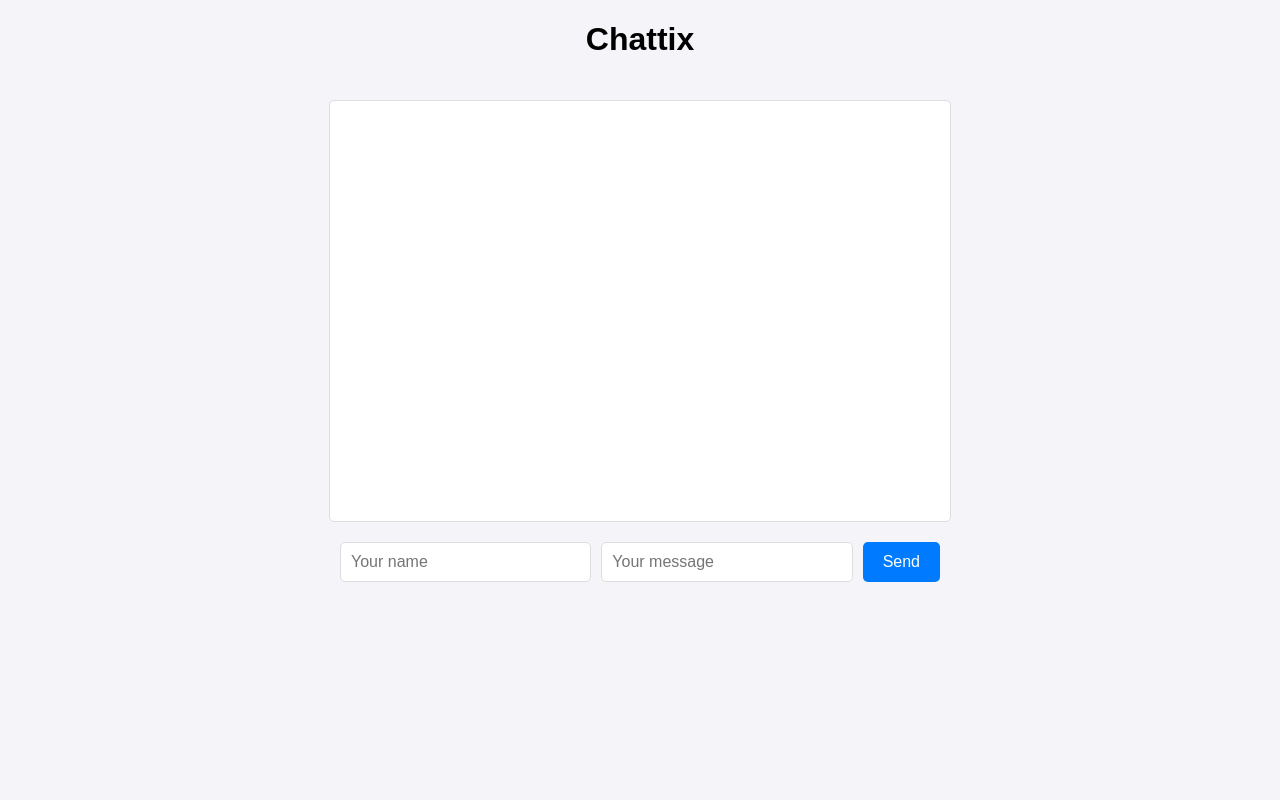
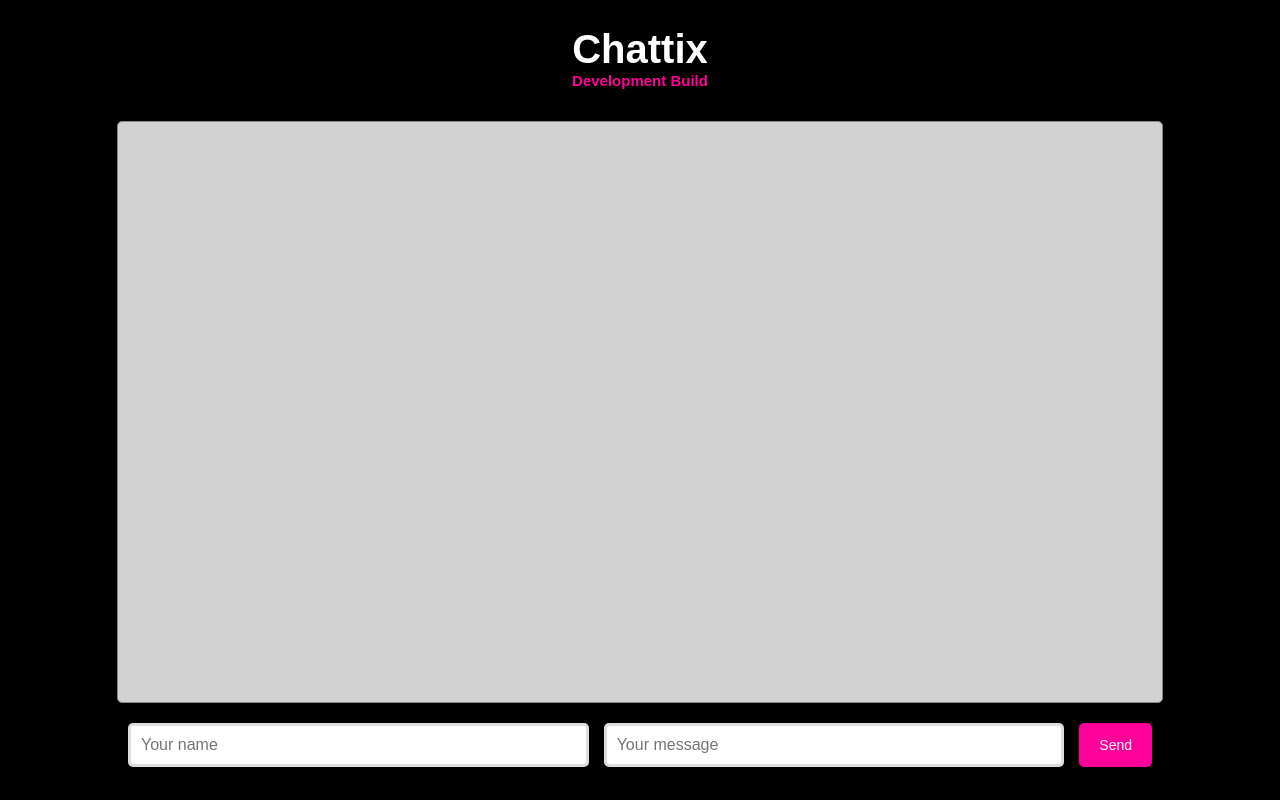
Before and after one commit to NotDaniHere/chattix, a Flask app: page / in a window 1280 px wide. Run offline with Flask 3, Linux system fonts and the light colour scheme; data that the repository does not hold is empty.

Commit message:
Pre-Gemini Modifications

```diff
--- a/app.py
+++ b/app.py
@@ -35,4 +35,4 @@ def receive_messages():
         return jsonify(messages), 200
 
 if __name__ == '__main__':
-    app.run(debug=True)
+    app.run(host='0.0.0.0', debug=False)
--- /dev/null
+++ b/static/chat.js
@@ -0,0 +1,40 @@
+const chatbox = document.getElementById("chatbox");
+const chatForm = document.getElementById("chatForm");
+
+async function fetchMessages() {
+    try {
+        const response = await fetch('/receive');
+        const messages = await response.json();
+        chatbox.innerHTML = messages.map(msg => `
+            <div>
+                <span class="username">${msg.username}</span>:
+                <span>${msg.message}</span>
+                <small>[${msg.timestamp}]</small>
+            </div>
+        `).join("");
+        chatbox.scrollTop = chatbox.scrollHeight;
+    } catch (err) {
+        console.error("Error fetching messages:", err);
+    }
+}
+
+chatForm.addEventListener("submit", async (e) => {
+    e.preventDefault();
+    const username = document.getElementById("username").value;
+    const message = document.getElementById("message").value;
+
+    try {
+        await fetch('/send', {
+            method: 'POST',
+            headers: { 'Content-Type': 'application/json' },
+            body: JSON.stringify({ username, message }),
+        });
+        document.getElementById("message").value = "";
+        fetchMessages();
+    } catch (err) {
+        console.error("Error sending message:", err);
+    }
+});
+
+setInterval(fetchMessages, 2000); // Refresh messages every 2 seconds
+fetchMessages(); // Initial fetch
--- /dev/null
+++ b/static/styles.css
@@ -0,0 +1,63 @@
+body {
+    font-family: Arial, sans-serif;
+    margin: 0;
+    padding: 0;
+    display: flex;
+    flex-direction: column;
+    align-items: center;
+    background-color: black;
+}
+h1 {
+    color:white;
+    border-bottom: 0px;
+    margin-bottom: 0px;
+    font-size: 40px;
+}
+h2 {
+    margin-top: 0px;
+    border-top: 2px;
+    color: #ff0099;
+    font-size: 15px;
+}
+#chatbox {
+    width: 80%;
+    max-width: 80vw;
+    height: 70vh;
+    border: 1px solid #8b8787;
+    border-radius: 5px;
+    overflow-y: scroll;
+    margin: 20px 0;
+    padding: 10px;
+    background: lightgray;
+}
+#chatbox div {
+    margin-bottom: 10px;
+}
+#chatbox .username {
+    font-weight: bold;
+}
+form {
+    width: 100%;
+    max-width: 80vw;
+    display: flex;
+    gap: 15px;
+}
+input[type="text"] {
+    flex: 1;
+    padding: 10px;
+    font-size: 16px;
+    border: 3px solid #ddd;
+    border-radius: 5px;
+}
+button {
+    padding: 10px 20px;
+    font-size: 14px;
+    border: none;
+    background-color: #ff0099;
+    color: #fff;
+    border-radius: 5px;
+    cursor: pointer;
+}
+button:hover {
+    background-color: #b30083;
+}
--- a/templates/index.html
+++ b/templates/index.html
@@ -4,62 +4,11 @@
     <meta charset="UTF-8">
     <meta name="viewport" content="width=device-width, initial-scale=1.0">
     <title>Chattix Development Build</title>
-    <style>
-        body {
-            font-family: Arial, sans-serif;
-            margin: 0;
-            padding: 0;
-            display: flex;
-            flex-direction: column;
-            align-items: center;
-            background-color: #f4f4f9;
-        }
-        #chatbox {
-            width: 80%;
-            max-width: 600px;
-            height: 400px;
-            border: 1px solid #ddd;
-            border-radius: 5px;
-            overflow-y: scroll;
-            margin: 20px 0;
-            padding: 10px;
-            background: #fff;
-        }
-        #chatbox div {
-            margin-bottom: 10px;
-        }
-        #chatbox .username {
-            font-weight: bold;
-        }
-        form {
-            width: 80%;
-            max-width: 600px;
-            display: flex;
-            gap: 10px;
-        }
-        input[type="text"] {
-            flex: 1;
-            padding: 10px;
-            font-size: 16px;
-            border: 1px solid #ddd;
-            border-radius: 5px;
-        }
-        button {
-            padding: 10px 20px;
-            font-size: 16px;
-            border: none;
-            background-color: #007bff;
-            color: #fff;
-            border-radius: 5px;
-            cursor: pointer;
-        }
-        button:hover {
-            background-color: #0056b3;
-        }
-    </style>
+    <link rel="stylesheet" href="{{ url_for('static', filename='styles.css') }}">
 </head>
 <body>
     <h1>Chattix</h1>
+    <h2>Development Build</h2>
     <div id="chatbox"></div>
     <form id="chatForm">
         <input type="text" id="username" placeholder="Your name" required />
@@ -67,47 +16,7 @@
         <button type="submit">Send</button>
     </form>
 
-    <script>
-        const chatbox = document.getElementById("chatbox");
-        const chatForm = document.getElementById("chatForm");
-
-        async function fetchMessages() {
-            try {
-                const response = await fetch('/receive');
-                const messages = await response.json();
-                chatbox.innerHTML = messages.map(msg => `
-                    <div>
-                        <span class="username">${msg.username}</span>:
-                        <span>${msg.message}</span>
-                        <small>[${msg.timestamp}]</small>
-                    </div>
-                `).join("");
-                chatbox.scrollTop = chatbox.scrollHeight;
-            } catch (err) {
-                console.error("Error fetching messages:", err);
-            }
-        }
-
-        chatForm.addEventListener("submit", async (e) => {
-            e.preventDefault();
-            const username = document.getElementById("username").value;
-            const message = document.getElementById("message").value;
-
-            try {
-                await fetch('/send', {
-                    method: 'POST',
-                    headers: { 'Content-Type': 'application/json' },
-                    body: JSON.stringify({ username, message }),
-                });
-                document.getElementById("message").value = "";
-                fetchMessages();
-            } catch (err) {
-                console.error("Error sending message:", err);
-            }
-        });
-
-        setInterval(fetchMessages, 2000); // Refresh messages every 2 seconds
-        fetchMessages(); // Initial fetch
-    </script>
+    <!-- Link to external JavaScript file -->
+    <script src="{{ url_for('static', filename='chat.js') }}"></script>
 </body>
 </html>
```
